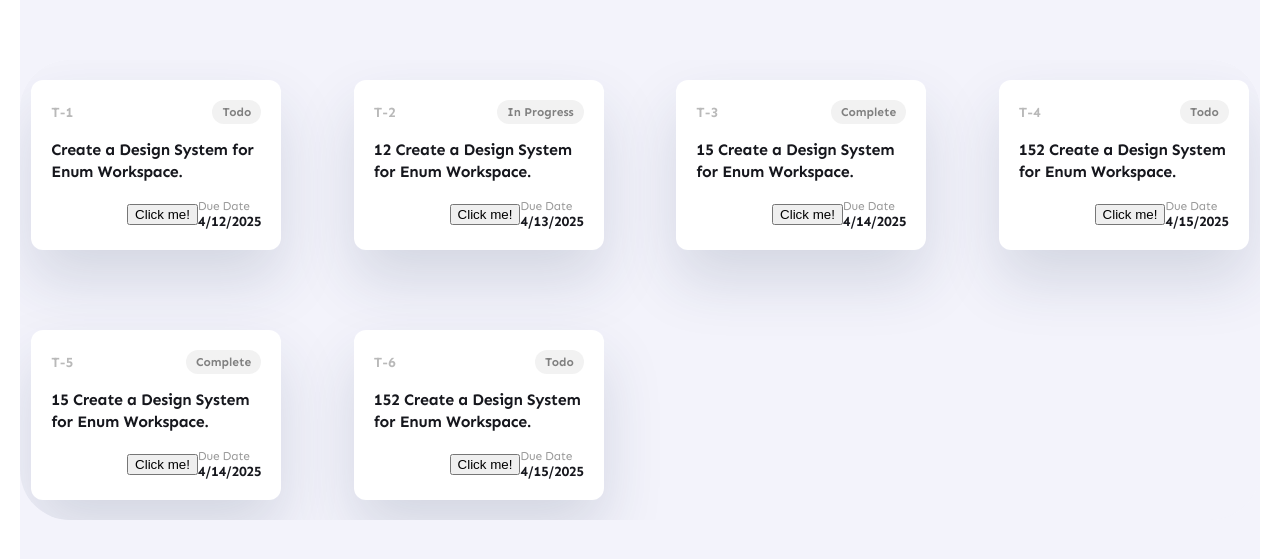
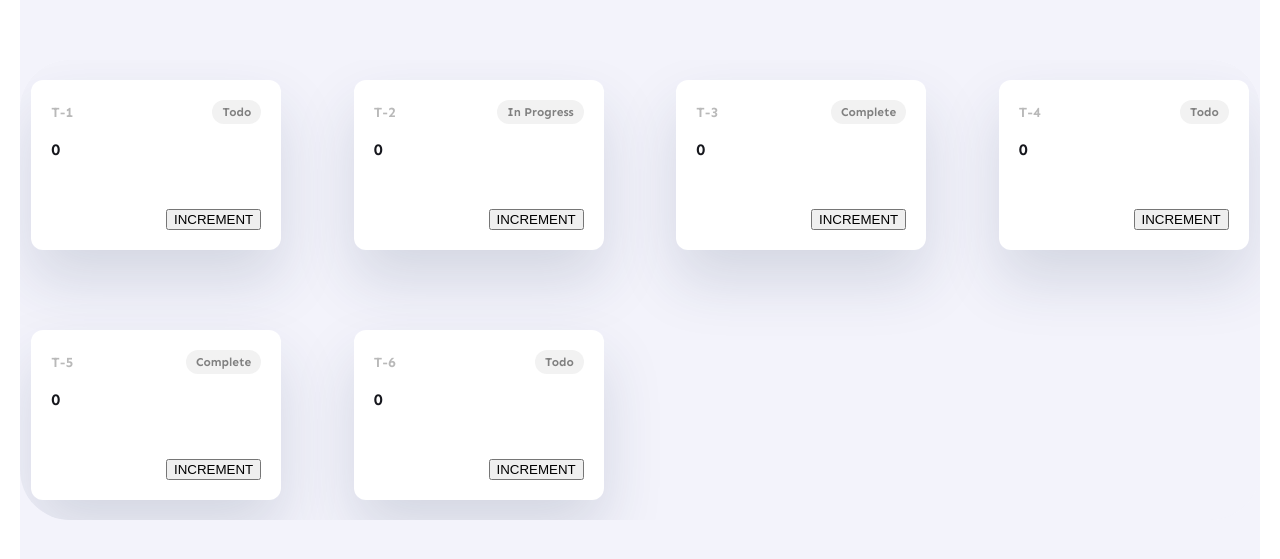
Before and after one commit to n0nia/Task-Manager, a React (Create React App) app: page / in a window 1280 px wide. Shown: the part 155-714 px from the top of the page. Built offline with nearby package versions, Linux system fonts and the light colour scheme.

Commit message:
Testing state

```diff
--- a/src/components/task-card/TaskCard.jsx
+++ b/src/components/task-card/TaskCard.jsx
@@ -5,32 +5,34 @@ import DateContainer from '../date-container/DateContainer';
 
 function TaskCard(props) {
 
-    const [taskId, setTaskId] = useState(props.id)
-    //const state = useState(props.id);
-    //const taskId = state[0];
-    //const setTaskId = state[1];
+    const [counter, setCounter] = useState(0);
+
+    let nr = 0;
+
+    console.log("RENDER " + counter + " " + props.id);
+    console.log("NR " + nr);
 
     const handleClick = () => {
-        setTaskId("Clicked!");
-        console.log(taskId);
+        setCounter(counter + 1);
+        console.log("cnt ", counter);
+        nr = nr + 1;
     }
 
     return (
         <div className='card-wrapper'>
             <div className="card-header">
-                <p className="task-id">{taskId}</p>
+                <p className="task-id">{props.id}</p>
                     <Badge status={props.status} />
             </div>
             <div className="card-content">
-                <p>{props.name}</p>
+               {/* <p>{props.name}</p> */}
+               <p>{counter}</p>
             </div>
             <div className="card-footer">
-                <button onClick={
-                    handleClick
-                }>
-                    Click me!
+                <button onClick={handleClick}>
+                    INCREMENT
                 </button>
-                <DateContainer date={props.dueDate} />
+               {/* <DateContainer date={props.dueDate} /> */}
             </div>
         </div>
     );
```
